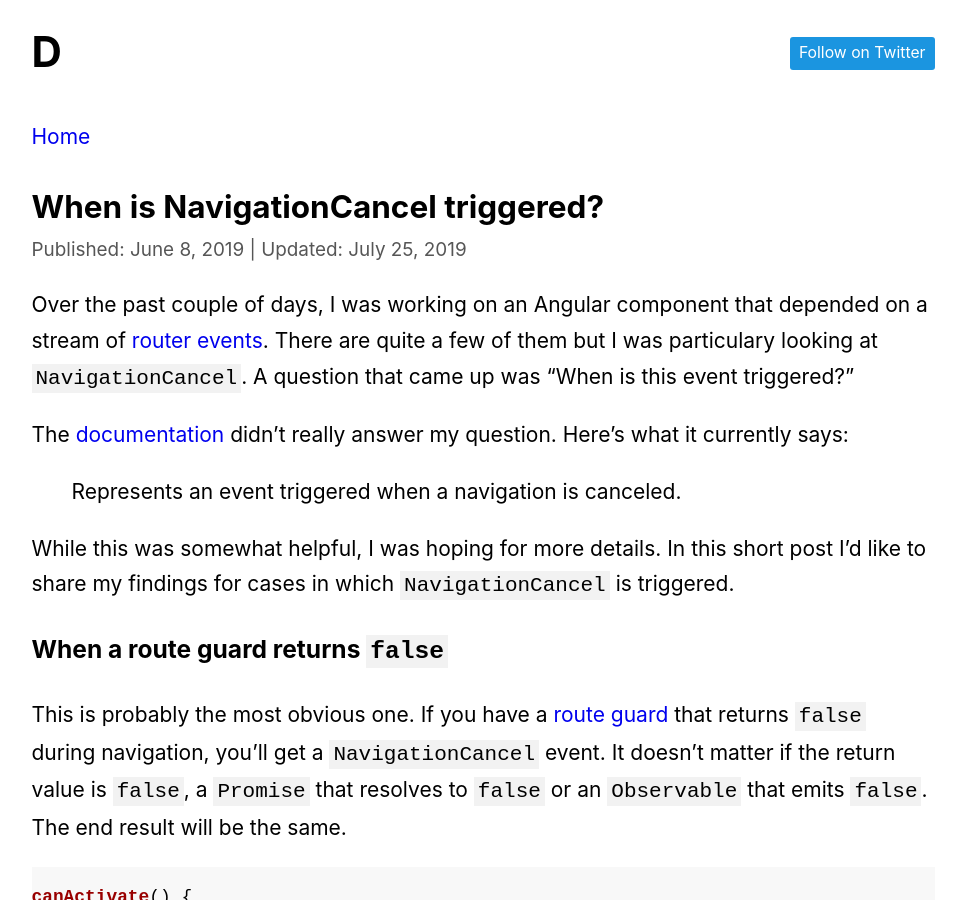
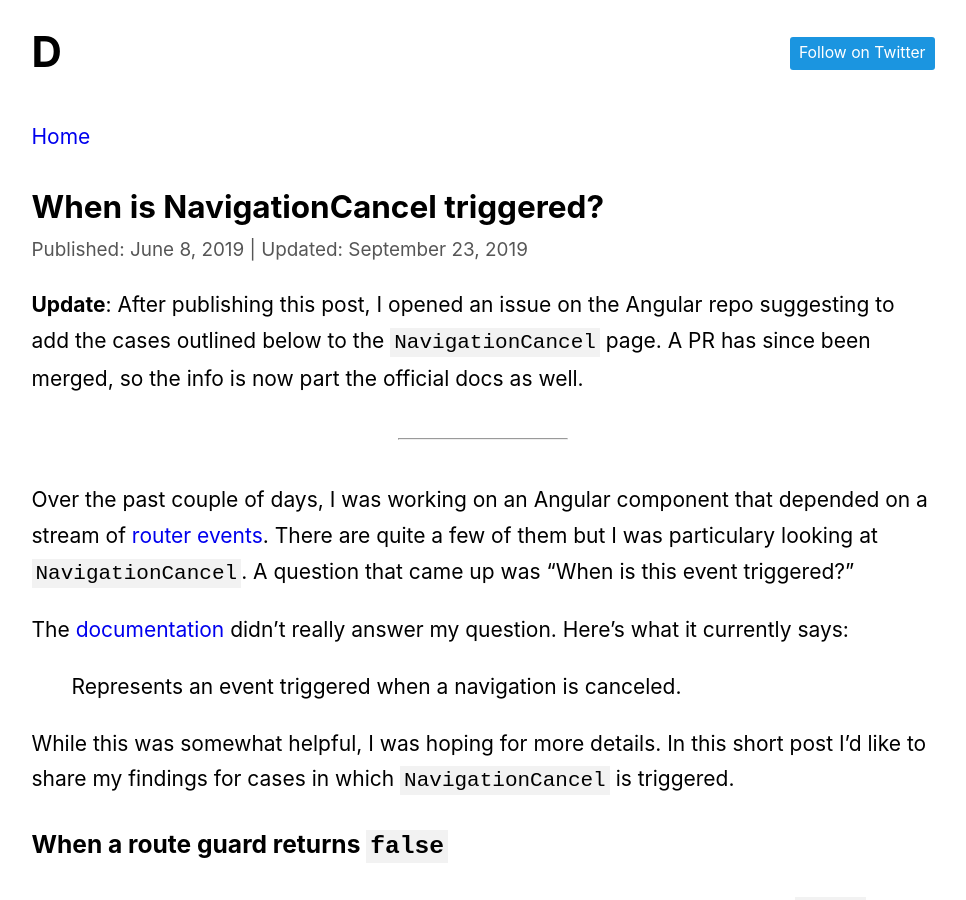
Before and after one commit to dzhavat/dzhavat.github.io, a Jekyll site: the page built from _posts/2019-06-08-when-is-navigation-cancel-triggered.md, in a window 1280 px wide and 900 px high. Shown: the whole window, without its empty margins (157-1123 px from the left). Built offline with Jekyll 4.4.1, drawn with Linux system fonts in a browser that asks for light colours.

Commit message:
Update post

```diff
--- a/_posts/2019-06-08-when-is-navigation-cancel-triggered.md
+++ b/_posts/2019-06-08-when-is-navigation-cancel-triggered.md
@@ -1,7 +1,11 @@
 ---
 layout: post
 title: When is NavigationCancel triggered?
-updated_date: 2019-07-25
+updated_date: 2019-09-23
+---
+
+**Update**: After publishing this post, I opened an issue on the Angular repo suggesting to add the cases outlined below to the `NavigationCancel` page. A PR has since been merged, so the info is now part the official docs as well.
+
 ---
 
 Over the past couple of days, I was working on an Angular component that depended on a stream of [router events](https://angular.io/api/router/RouterEvent). There are quite a few of them but I was particulary looking at `NavigationCancel`. A question that came up was “When is this event triggered?”
@@ -44,6 +48,7 @@ canActivate() {
   // Manually start a new navigation and
   // cancel the current one by returning `false`
   this.router.navigateByUrl('/hello-new');
+
   return false;
 
   // Case 2
```
